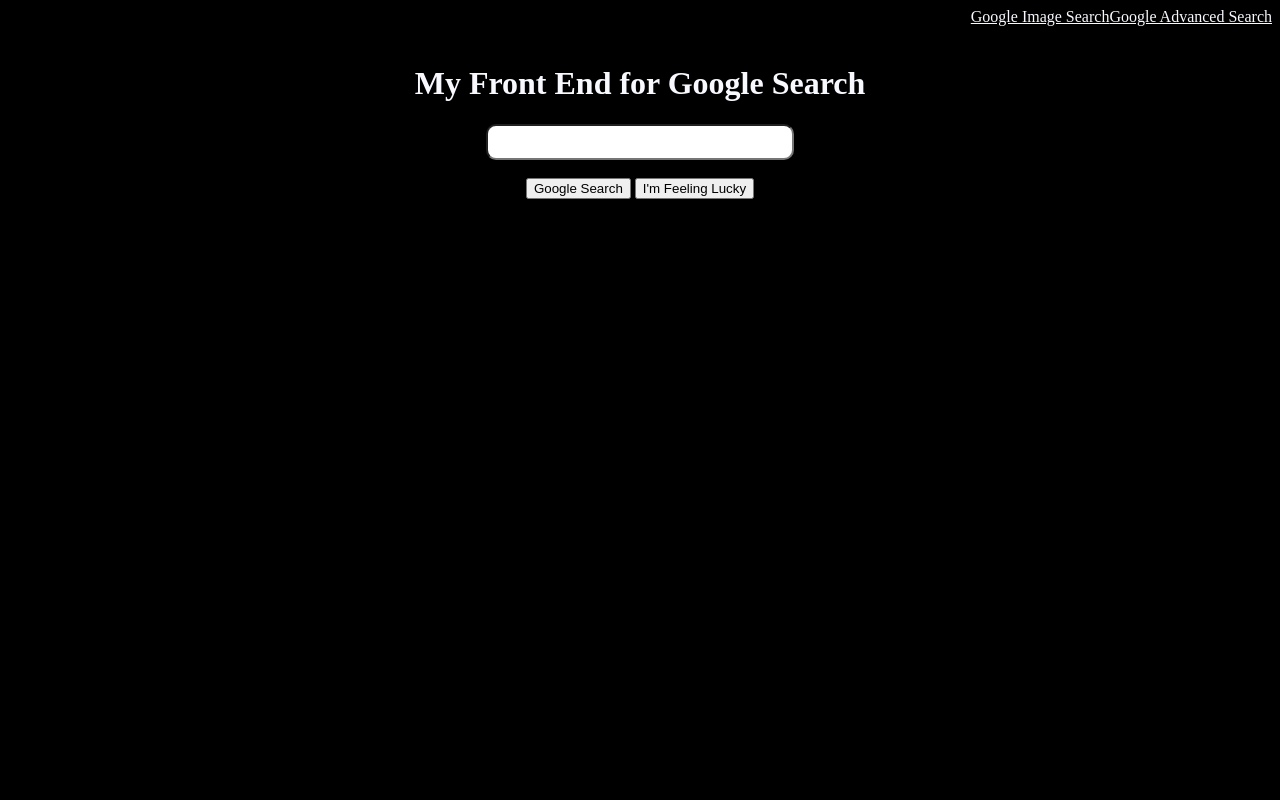
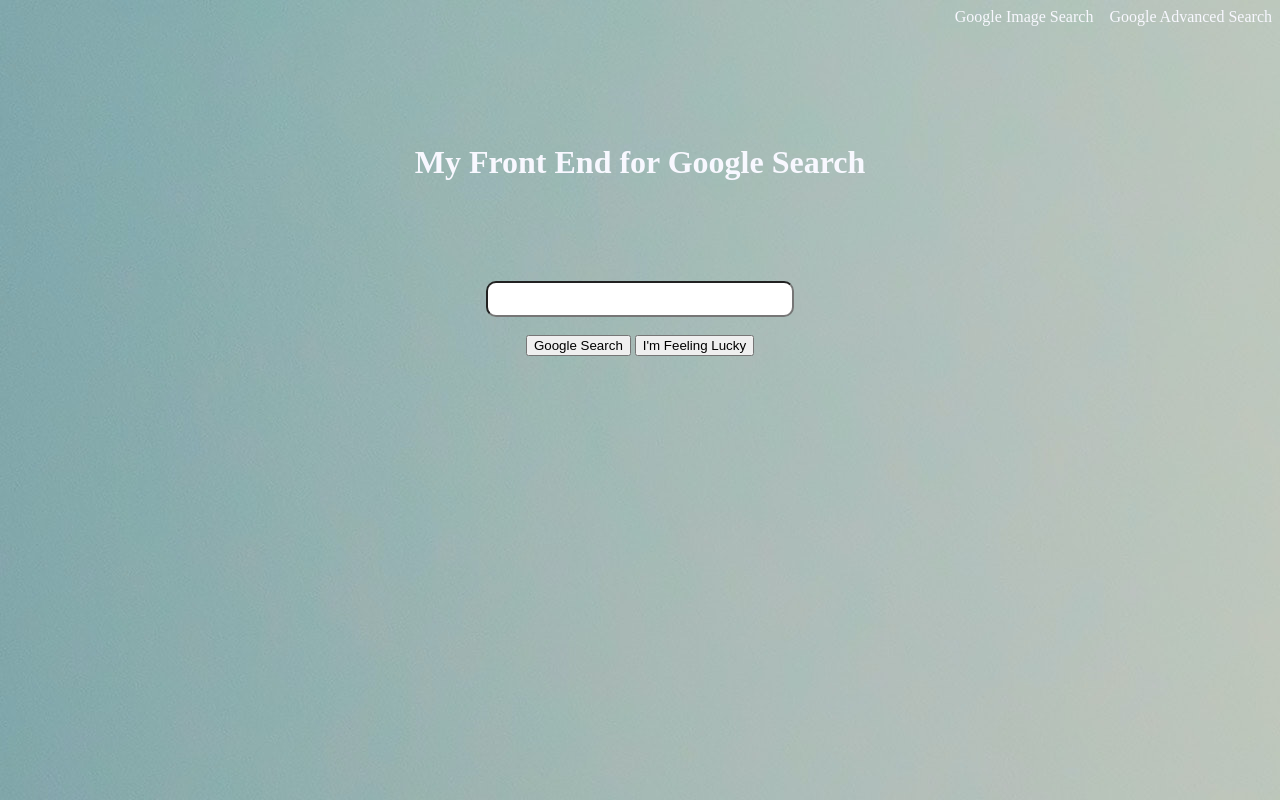
Before and after one commit to HarshitBisen/Googlelikefrontend, a plain HTML site: page index.html in a window 1280 px wide. Drawn offline with Linux system fonts and the light colour scheme.

Commit message:
second commit

```diff
--- a/index.html
+++ b/index.html
@@ -5,12 +5,12 @@
         <meta name="viewport" content="width=device-width, initial-scale=1">
         <title>Search</title>
     </head>
-    <body style="background-color: black;">
-        <a href="advance.html" style="float: right; color: ghostwhite;">Google Advanced Search</a>
-        <a href="image.html" style="float: right; color: ghostwhite;">Google Image Search</a>
+    <body background="pic.jpg">
+        <a href="advance.html" style="float: right; color: ghostwhite; text-decoration: none;">Google Advanced Search</a>
+        <a href="image.html" style="float: right; color: ghostwhite; text-decoration: none;">Google Image Search&#160;&#160;&#160;&#160;</a>
         <br>
         <br>
-        <h1 style="text-align: center; color: ghostwhite; ">My Front End for Google Search </h1>
+        <h1 style="text-align: center; color: ghostwhite;margin-top: 100px;margin-bottom: 100px; margin-left: 100px; margin-right: 100px; ">My Front End for Google Search </h1>
         <form action="https://www.google.com/search" style="text-align: center;">
             <input type="text" style="border-radius: 10px; width: 300px; height: 30px;" name="q"><br><br>
             <div>
```
Also changed, not shown: advance.html (+2 -2 lines), image.html (+4 -2 lines), pic.jpg (added).
